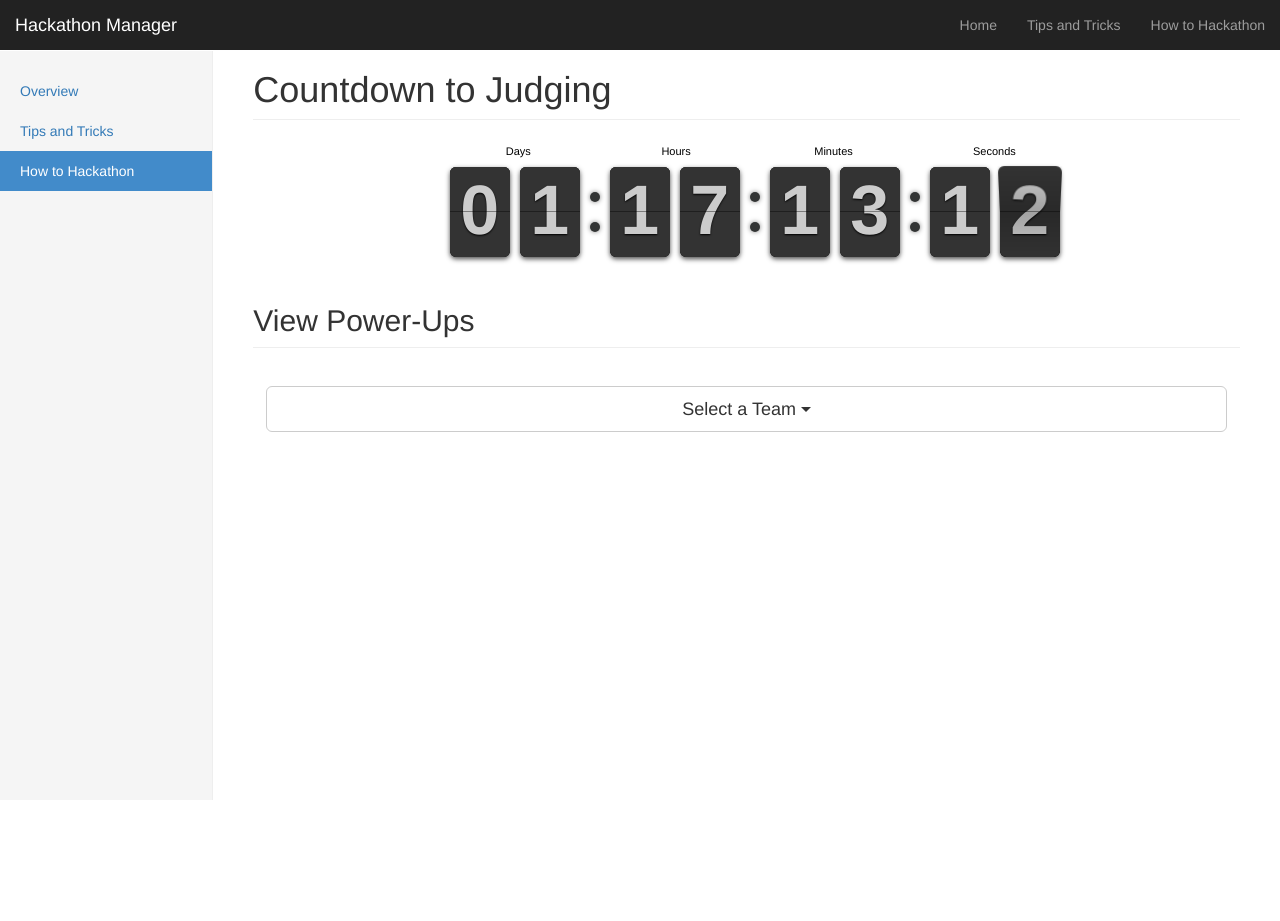
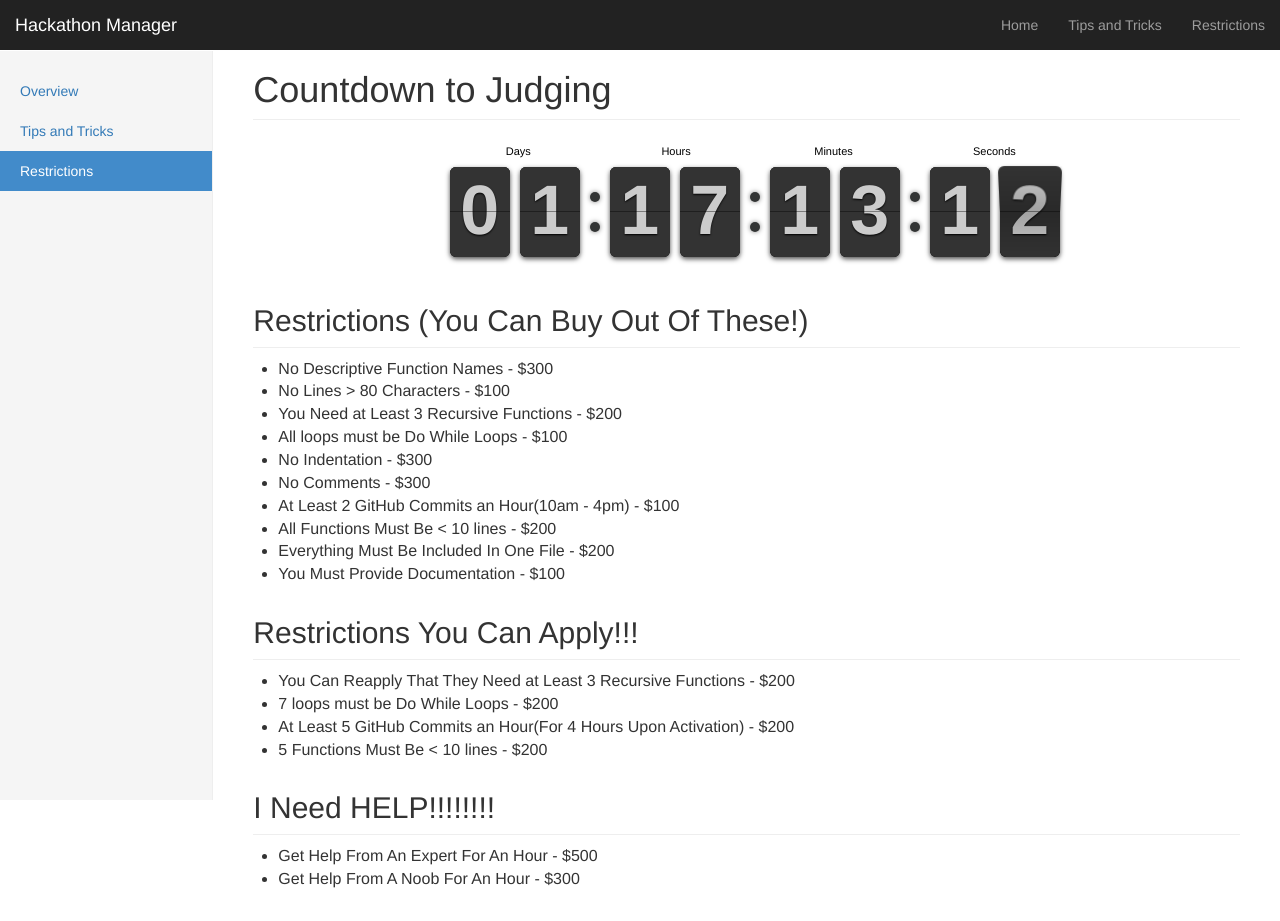
Before and after one commit to AKippins/HackathonHelp, a website: page static/restrictions.html in a window 1280 px wide. Before the commit the page ends 800 px from the top, so only its background shows below. Drawn offline with nearby package versions, Linux system fonts and the light colour scheme.

Commit message:
Finished the Restrictions Page

```diff
--- a/static/hackathon.html
+++ b/static/restrictions.html
@@ -46,7 +46,7 @@
           <ul class="nav navbar-nav navbar-right">
             <li><a href="index.html">Home</a></li>
             <li><a href="tips.html">Tips and Tricks</a></li>
-            <li><a href="hackathon.html">How to Hackathon</a></li>
+            <li><a href="restrictions.html">Restrictions</a></li>
           </ul>
         </div>
       </div>
@@ -58,7 +58,7 @@
           <ul class="nav nav-sidebar">
             <li><a href="index.html">Overview <span class="sr-only">(current)</span></a></li>
             <li><a href="tips.html">Tips and Tricks</a></li>
-            <li class="active"><a href="hackathon.html">How to Hackathon</a></li>
+            <li class="active"><a href="restrictions.html">Restrictions</a></li>
           </ul>
         </div>
         <div class="col-sm-9 col-sm-offset-3 col-md-10 col-md-offset-2 main">
@@ -68,19 +68,36 @@
               <div class="your-clock" style="margin:2em;"></div>
             </div>
           </div>
-          <h2 class="sub-header">View Power-Ups</h2>
+          <h2 class="sub-header">Restrictions (You Can Buy Out Of These!)</h2>
           <div class="row">
-              <!--<div class="col-sm-9 col-sm-offset-3 col-md-10 col-md-offset-2 main">-->
-                <div class="dropdown" style="margin:2em;">
-                    <button class="btn btn-default btn-lg dropdown-toggle" style="width:100%;" id="dLabel" type="button" data-toggle="dropdown" aria-haspopup="true" aria-expanded="false">
-                      Select a Team
-                      <span class="caret"></span>
-                    </button>
-                    <ul style="width:100%" class="dropdown-menu" role="menu" aria-labelledby="dLabel">
-                      ...
-                    </ul>
-                </div>
-              <!--</div>-->
+            <ul style="font-size:16px">
+              <li>No Descriptive Function Names - $300</li>
+              <li>No Lines > 80 Characters - $100</li>
+              <li>You Need at Least 3 Recursive Functions - $200</li>
+              <li>All loops must be Do While Loops - $100</li>
+              <li>No Indentation - $300</li>
+              <li>No Comments - $300</li>
+              <li>At Least 2 GitHub Commits an Hour(10am - 4pm) - $100</li>
+              <li>All Functions Must Be < 10 lines - $200</li>
+              <li>Everything Must Be Included In One File - $200</li>
+              <li>You Must Provide Documentation - $100</li>
+            </ul>
+          </div>
+          <h2 class="sub-header">Restrictions You Can Apply!!!</h2>
+          <div class="row">
+            <ul style="font-size:16px">
+              <li>You Can Reapply That They Need at Least 3 Recursive Functions - $200</li>
+              <li>7 loops must be Do While Loops - $200</li>
+              <li>At Least 5 GitHub Commits an Hour(For 4 Hours Upon Activation) - $200</li>
+              <li>5 Functions Must Be < 10 lines - $200</li>
+            </ul>
+          </div>
+          <h2 class="sub-header">I Need HELP!!!!!!!!</h2>
+          <div class="row">
+            <ul style="font-size:16px">
+              <li>Get Help From An Expert For An Hour - $500</li>
+              <li>Get Help From A Noob For An Hour - $300</li>
+            </ul>
           </div>
         </div>
       </div>
```
Also changed, not shown: static/index.html (+2 -2 lines), static/tips.html (+3 -3 lines).
